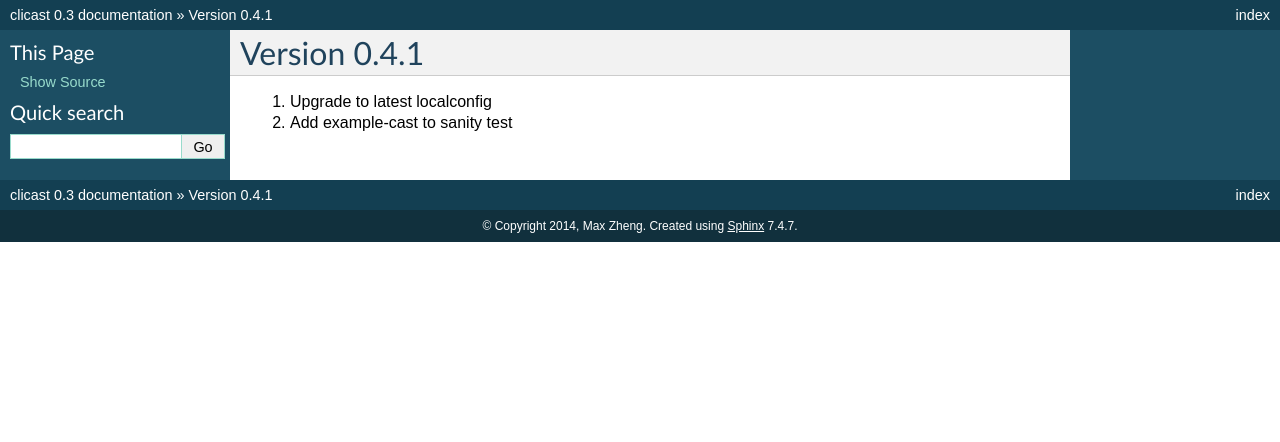
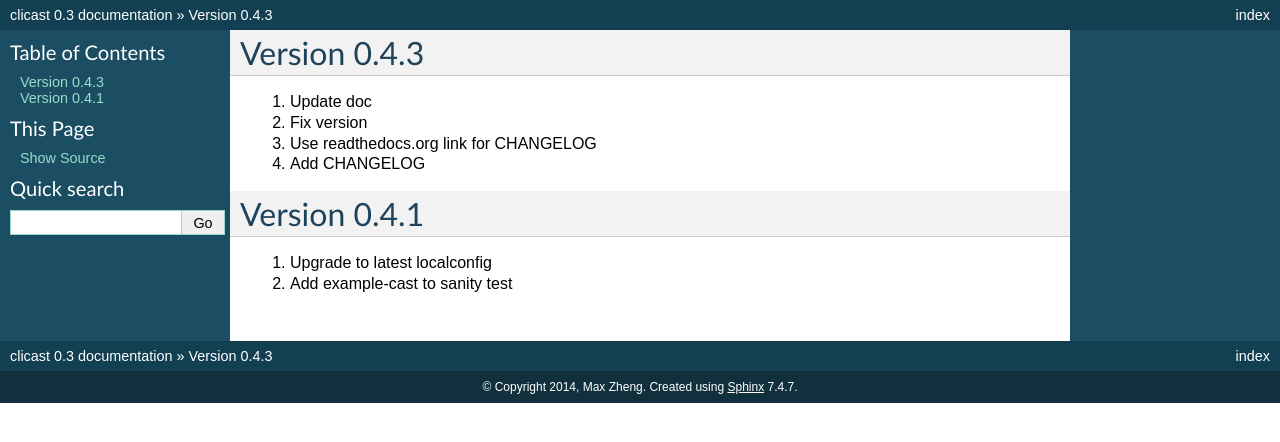
Before and after one commit to maxzheng/clicast, a Sphinx documentation site: the page built from docs/CHANGELOG.rst, in a window 1280 px wide. Shown: the top 442 px of the page. Built offline with Sphinx 7.4.7, drawn with Linux system fonts in a browser that asks for light colours.

Commit message:
Publish version 0.4.3

```diff
--- a/docs/CHANGELOG.rst
+++ b/docs/CHANGELOG.rst
@@ -1,3 +1,15 @@
+Version 0.4.3
+================================================================================
+
+1. Update doc
+
+2. Fix version
+
+3. Use readthedocs.org link for CHANGELOG
+
+4. Add CHANGELOG
+
+
 Version 0.4.1
 ================================================================================
 
--- a/setup.py
+++ b/setup.py
@@ -6,7 +6,7 @@ import setuptools
 
 setuptools.setup(
   name='clicast',
-  version='0.4.2',
+  version='0.4.3',
 
   author='Max Zheng',
   author_email='maxzheng.os @t gmail.com',
```
